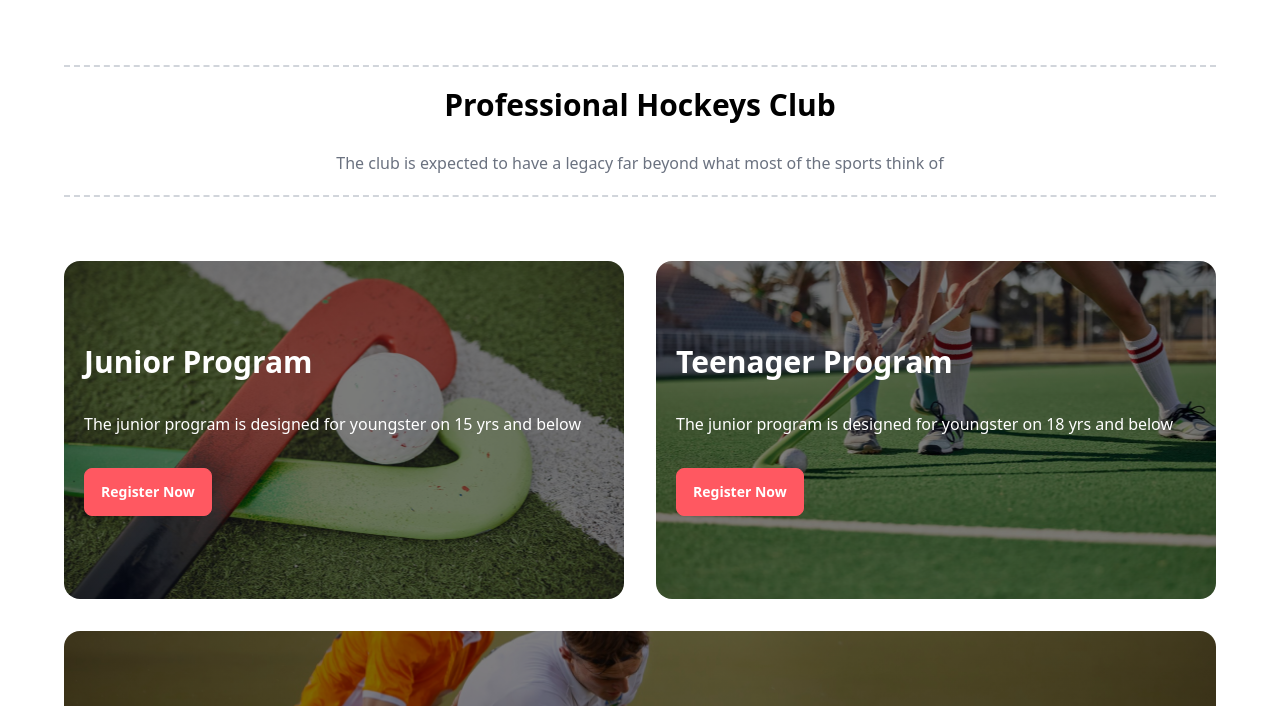
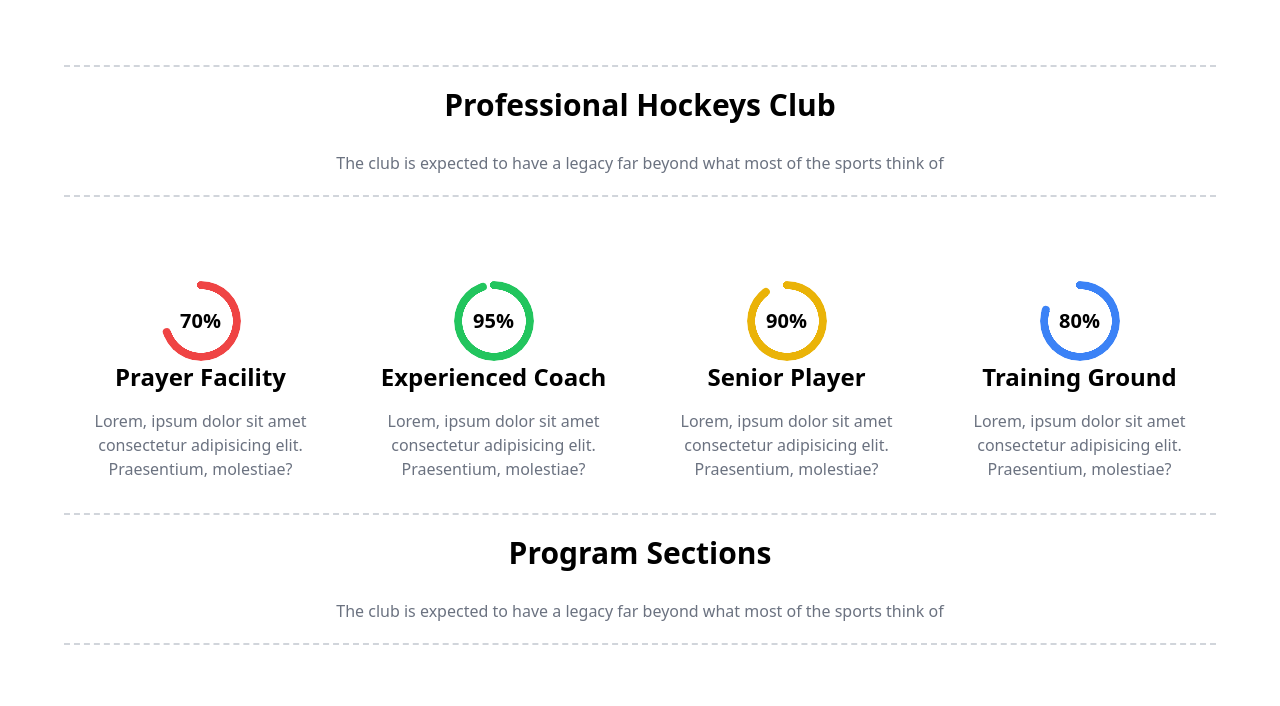
Before and after one commit to ShanaxRules/Hockey-Shop, a plain HTML site: page index.html in a window 1280 px wide. Shown: the part 1017-1723 px from the top of the page. Drawn offline with nearby package versions, Linux system fonts and the light colour scheme.

Commit message:
finalized

```diff
--- a/index.html
+++ b/index.html
@@ -68,7 +68,7 @@
     </nav>
 
 
-    <header class="mb-16 relative">
+    <header class="mb-23 relative">
         <div class="carousel w-full">
             <div id="item1" class="carousel-item w-full">
                 <img src="Images/1.png" class="w-full" />
@@ -122,11 +122,51 @@
         </div>
     </header>
 
-
-    <section class="lg:mt-3 mt-72 mb-20">
-        <div class="text-center border-t-2 border-b-2 border-gray-300 border-dashed py-5 mb-16">
+    <section class="mb-23">
+        <div class="text-center border-t-2 border-b-2 border-gray-300 border-dashed py-5 mb-16 mt-16">
 
             <h1 class="font-bold text-3xl text-black mb-7">Professional Hockeys Club</h1>
+            <p class="text-gray-500">The club is expected to have a legacy far beyond what most of the sports think of
+            </p>
+
+
+        </div>
+
+        <div class="flex justify-center items-center gap-x-5 lg:flex-row md:flex-row flex-col gap-y-4">
+            <div class="flex flex-col justify-center items-center text-center p-5">
+                <div class="radial-progress text-red-500 font-bold text-xl " style="--value:70;" role="progressbar"><span class="text-black font-bold text-xl">70%</span></div>
+                <p class="text-2xl font-bold text-black mb-4">Prayer Facility</p>
+                <p class="text-gray-500">Lorem, ipsum dolor sit amet consectetur adipisicing elit. Praesentium, molestiae?</p>
+            </div>
+            <div class="p-5 flex flex-col justify-center items-center text-center">
+                <div class="radial-progress text-green-500 font-bold text-xl" style="--value:95;" role="progressbar"><span class="text-black font-bold text-xl">95%</span></div>
+                <p class="text-2xl font-bold text-black mb-4">Experienced Coach</p>
+                <p class="text-gray-500">Lorem, ipsum dolor sit amet consectetur adipisicing elit. Praesentium, molestiae?</p>
+            </div>
+            <div class="p-5 flex flex-col justify-center items-center text-center">
+                <div class="radial-progress text-yellow-500 font-bold text-xl" style="--value:90;" role="progressbar"><span class="text-black font-bold text-xl">90%</span></div>
+                <p class="text-2xl font-bold text-black mb-4">Senior Player</p>
+                <p class="text-gray-500">Lorem, ipsum dolor sit amet consectetur adipisicing elit. Praesentium, molestiae?</p>
+            </div>
+            <div class="p-5 flex flex-col justify-center items-center text-center">
+                <div class="radial-progress text-blue-500 font-bold text-xl" style="--value:80;" role="progressbar"><span class="text-black font-bold text-xl">80%</span></div>
+                <p class="text-2xl font-bold text-black mb-4">Training Ground</p>
+                <p class="text-gray-500">Lorem, ipsum dolor sit amet consectetur adipisicing elit. Praesentium, molestiae?</p>
+            </div>
+        </div>
+
+
+
+    </section>
+
+
+
+
+
+    <section class="lg:mt-3 mt-16 mb-20">
+        <div class="text-center border-t-2 border-b-2 border-gray-300 border-dashed py-5 mb-16 mt-2">
+
+            <h1 class="font-bold text-3xl text-black mb-7">Program Sections</h1>
             <p class="text-gray-500">The club is expected to have a legacy far beyond what most of the sports think of
             </p>
 
@@ -1076,7 +1116,7 @@
             </p>
         </div>
         <!-- flex hobe -->
-        <div class="flex justify-center flex-col lg:flex-row md:flex-row gap-6 w-full">
+        <div class="flex justify-center flex-col lg:flex-row md:flex-col gap-6 w-full">
             <div class=" p-4 rounded-2xl flex-1 border-2 border-gray-200">
                 <!-- cardpart -->
                 <!-- issue here -->
@@ -1106,7 +1146,7 @@
             <!-- input -->
             <div class="flex-1">
 
-                <div class="grid lg:grid-cols-2 lg:gap-5 gap-y-4 gap-x-0 md:grid-cols-2 grid-cols-1 p-2 m-0">
+                <div class="grid lg:grid-cols-2 lg:gap-5 gap-y-4 gap-x-0 md:grid-cols-1 grid-cols-1 p-2 m-0">
                     <div>
                         <h1 class="font-bold lg:text-lg text-black">Your Name</h1>
                         <input
```
